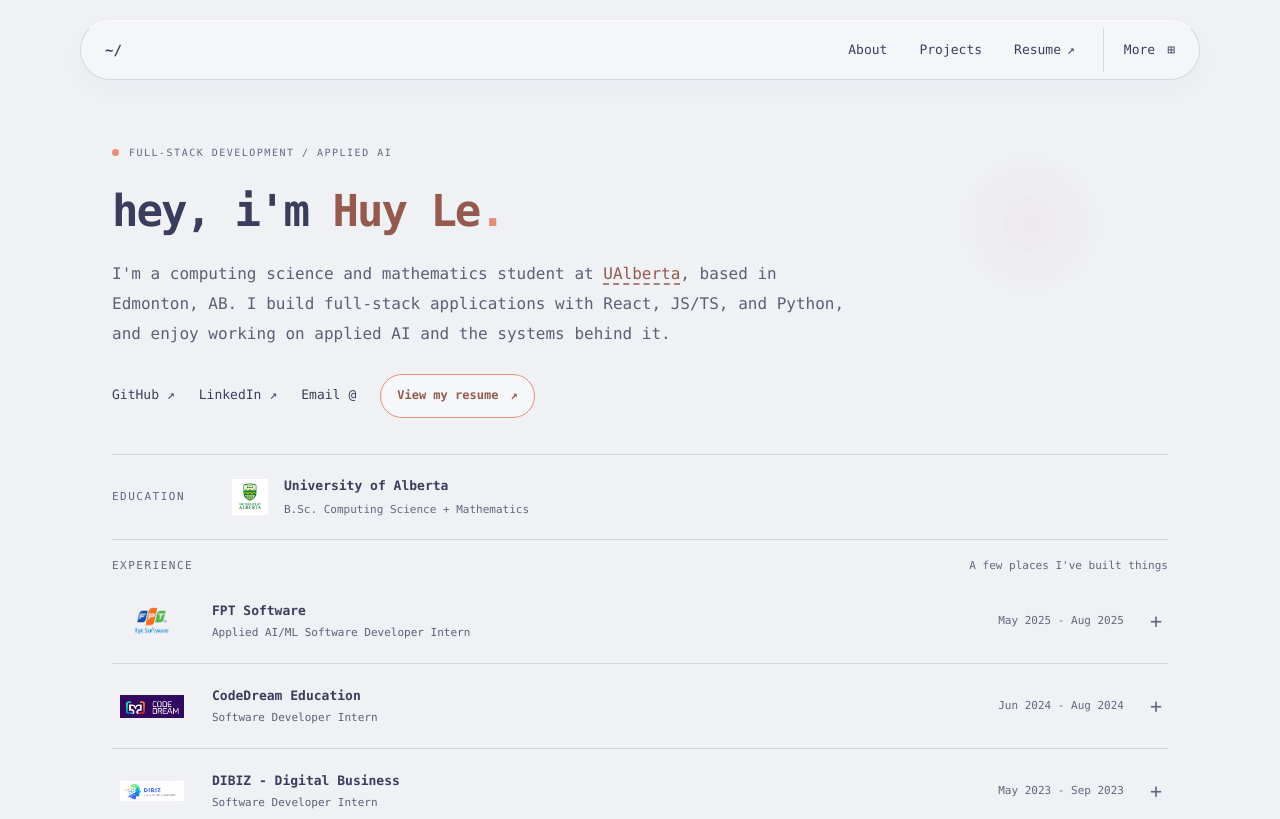
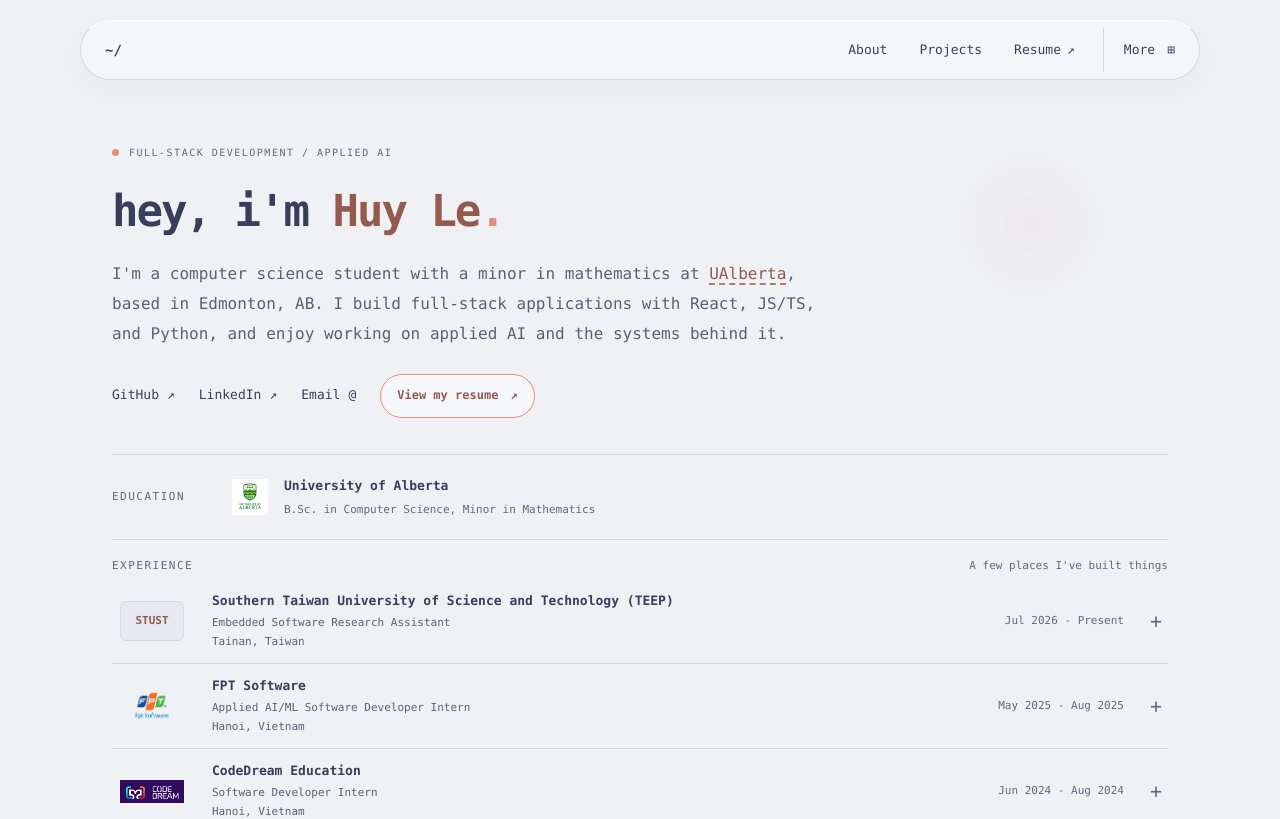
Before and after one commit to giahuyyle/portfolio, a React (Vite) app: page / in a window 1280 px wide. Shown: the top 819 px of the page. Built offline with nearby package versions, Linux system fonts and the light colour scheme; the HTML template or start-up script is replaced by a standard one.

Commit message:
feat(profile): add STUST experience and education history

```diff
--- /dev/null
+++ b/src/components/Education.tsx
@@ -0,0 +1,14 @@
+import { universityEducation } from "../data/education";
+
+export default function Education() {
+    return (
+        <div className="education-line">
+            <span className="small-label">Education</span>
+            <img src={universityEducation.logoSrc} alt="" width="36" height="36" />
+            <div className="od-field">
+                <b>{universityEducation.institution}</b>
+                <span>{universityEducation.program}</span>
+            </div>
+        </div>
+    );
+}
--- a/src/components/ExperiencePreview.tsx
+++ b/src/components/ExperiencePreview.tsx
@@ -1,46 +1,38 @@
 import { experienceItems } from "../data/experience";
-
-export function Education() {
-    const education = experienceItems[0];
-    return (
-        <div className="education-line">
-            <span className="small-label">Education</span>
-            <img src={education.logoSrc} alt="" width="36" height="36" />
-            <div className="od-field">
-                <b>{education.company}</b>
-                <span>B.Sc. Computing Science + Mathematics</span>
-            </div>
-        </div>
-    );
-}
 
 export default function ExperiencePreview() {
     return (
         <div className="experience-list">
-            {experienceItems.filter((item) => item.id !== "ualberta").map((item) => {
-                const [role, dates] = item.detail.split(" | ");
-                return (
+            {experienceItems.map((item) => (
                 <details className="experience-item" key={item.id}>
                     <summary>
-                            <span className="company-logo">
+                        <span className="company-logo" aria-hidden="true">
+                            {item.logoSrc ? (
                                 <img src={item.logoSrc} alt="" />
+                            ) : (
+                                <span className="company-initials">{item.logoLabel}</span>
+                            )}
                         </span>
                         <span className="od-field">
                             <b>{item.company}</b>
-                                <span className="muted">{role}</span>
+                            <span className="muted">{item.role}</span>
+                            <span className="muted">{item.location}</span>
                         </span>
-                            <span className="experience-date">{dates}</span>
+                        <span className="experience-date">{item.dates}</span>
                         <span className="experience-expand" aria-hidden="true">+</span>
                     </summary>
                     <div className="experience-copy">
-                            <p>{item.preview.note}</p>
+                        {item.achievements.map((achievement) => (
+                            <p key={achievement}>{achievement}</p>
+                        ))}
+                        {item.websiteUrl && (
                             <p>
                                 <a href={item.websiteUrl} target="_blank" rel="noreferrer">Visit {item.company} ↗</a>
                             </p>
+                        )}
                     </div>
                 </details>
-                );
-            })}
+            ))}
         </div>
     );
 }
--- /dev/null
+++ b/src/data/education.ts
@@ -0,0 +1,26 @@
+export type EducationItem = {
+    id: string;
+    institution: string;
+    program?: string;
+    dates: string;
+    expectedGraduation?: string;
+    logoSrc?: string;
+};
+
+export const universityEducation: EducationItem = {
+    id: "ualberta",
+    institution: "University of Alberta",
+    program: "B.Sc. in Computer Science, Minor in Mathematics",
+    dates: "September 2023 - Present",
+    expectedGraduation: "December 2027",
+    logoSrc: "/image/ualberta-logo.png",
+};
+
+export const educationItems: EducationItem[] = [
+    universityEducation,
+    {
+        id: "hanoi-amsterdam",
+        institution: "Hanoi-Amsterdam High School for the Gifted",
+        dates: "2020 - 2023",
+    },
+];
--- a/src/data/experience.ts
+++ b/src/data/experience.ts
@@ -1,130 +1,65 @@
-export type ExperiencePreviewData = {
-    activeFile: string;
-    codeLines: string[];
-    fileTree: string[];
-    metrics: string[];
-    note: string;
-    title: string;
-};
-
 export type ExperienceItem = {
+    id: string;
     company: string;
-    detail: string;
-    id: string;
+    role: string;
+    dates: string;
+    location: string;
+    achievements: string[];
     logoLabel: string;
     logoSrc?: string;
-    preview: ExperiencePreviewData;
-    websiteUrl: string;
+    websiteUrl?: string;
 };
 
 export const experienceItems: ExperienceItem[] = [
     {
-        id: "ualberta",
-        company: "University of Alberta",
-        detail: "B.Sc. Computing Science + Mathematics | Sep 2023 - Present",
-        logoLabel: "UA",
-        logoSrc: "/image/ualberta-logo.png",
-        websiteUrl: "https://www.ualberta.ca/",
-        preview: {
-            activeFile: "degree.md",
-            codeLines: [
-                "program: Bachelor of Science",
-                "majors: Computing Science, Mathematics",
-                "timeline: September 2023 - Present",
-                "focus: algorithms, systems, software engineering, AI",
-            ],
-            fileTree: ["degree.md", "courses.ts", "campus-notes.md"],
-            metrics: [
-                "Computing Science",
-                "Mathematics",
-                "Sep 2023 - Present",
-            ],
-            note: "Academic work centered on the theory and practice behind reliable software: data structures, systems thinking, mathematical reasoning, and applied computing.",
-            title: "university-of-alberta",
-        },
+        id: "stust",
+        company: "Southern Taiwan University of Science and Technology (TEEP)",
+        role: "Embedded Software Research Assistant",
+        dates: "Jul 2026 - Present",
+        location: "Tainan, Taiwan",
+        logoLabel: "STUST",
+        achievements: [
+            "Designed a CAN-based instruction protocol using SAE J1939 conventions to configure an STM32 pattern generator, and developed Python tooling to encode and transmit command frames through the TSMaster interface.",
+            "Built a signal-configuration UI that converts engineer-selected values into encoded command payloads, applying signal scaling, byte ordering, and range validation for 179 unique SPNs to configure the device without modifying firmware.",
+        ],
     },
     {
         id: "fpt-software",
         company: "FPT Software",
-        detail: "Applied AI/ML Software Developer Intern | May 2025 - Aug 2025",
+        role: "Applied AI/ML Software Developer Intern",
+        dates: "May 2025 - Aug 2025",
+        location: "Hanoi, Vietnam",
         logoLabel: "FPT",
         logoSrc: "/image/FPT_Software_Logo.png",
         websiteUrl: "https://www.fpt-software.com/",
-        preview: {
-            activeFile: "mcp-streaming-server.ts",
-            codeLines: [
-                "role: Applied AI/ML Software Developer Intern",
-                "company: FPT Software",
-                "timeline: May 2025 - August 2025",
-                "stack: OpenAI, LangChain, ChromaDB, MCP, Docker",
-                "shipped: streamable HTTP MCP server (-35% RAG latency)",
-                "shipped: LangChain + ChromaDB pipeline (+42% throughput)",
-                "shipped: GraphRAG retrieval (+18% precision vs baseline)",
-            ],
-            fileTree: [
-                "mcp-streaming-server.ts",
-                "vector-pipeline.py",
-                "graphrag-retrieval.md",
-            ],
-            metrics: ["Applied AI/ML", "RAG systems", "Summer 2025"],
-            note: "Built production AI infrastructure for OpenAI-powered chatbots: a streamable HTTP MCP server cutting RAG response latency by 35%, an optimized LangChain + ChromaDB vector pipeline lifting query throughput 42%, and a GraphRAG-based retrieval system improving answer precision 18% over standard RAG.",
-            title: "fpt-software",
-        },
+        achievements: [
+            "Built production AI infrastructure for OpenAI-powered chatbots: a streamable HTTP MCP server cutting RAG response latency by 35%, an optimized LangChain + ChromaDB vector pipeline lifting query throughput 42%, and a GraphRAG-based retrieval system improving answer precision 18% over standard RAG.",
+        ],
     },
     {
         id: "codedream",
         company: "CodeDream Education",
-        detail: "Software Developer Intern | Jun 2024 - Aug 2024",
+        role: "Software Developer Intern",
+        dates: "Jun 2024 - Aug 2024",
+        location: "Hanoi, Vietnam",
         logoLabel: "CD",
         logoSrc: "/image/codedream-logo.png",
         websiteUrl: "https://codedream.edu.vn/",
-        preview: {
-            activeFile: "admin-dashboard.tsx",
-            codeLines: [
-                "role: Software Developer Intern",
-                "company: CodeDream Education",
-                "timeline: June 2024 - August 2024",
-                "stack: React, TypeScript, FastAPI, Python, Flask, pytest, PHP",
-                "shipped: full-stack admin dashboard (50+ classes, 4+ centers)",
-                "shipped: refactored CDOJ judge (-20% submission/grading latency, 400+ students)",
-                "shipped: CodeLlama AI-code detection classifier (Flask REST)",
-            ],
-            fileTree: [
-                "admin-dashboard.tsx",
-                "cdoj-judge.php",
-                "ai-code-detector.py",
-            ],
-            metrics: ["Full-stack", "EdTech", "Summer 2024"],
-            note: "Shipped three systems for a 400+ student programming education platform: a React + FastAPI admin dashboard streamlining operations across 4+ centers, a refactored PHP online judge (CDOJ) with pytest-based test coverage cutting submission and grading latency by 20%, and a fine-tuned CodeLlama classifier detecting AI-generated submissions served behind a Flask REST endpoint.",
-            title: "codedream-education",
-        },
+        achievements: [
+            "Shipped three systems for a 400+ student programming education platform: a React + FastAPI admin dashboard streamlining operations across 4+ centers, a refactored PHP online judge (CDOJ) with pytest-based test coverage cutting submission and grading latency by 20%, and a fine-tuned CodeLlama classifier detecting AI-generated submissions served behind a Flask REST endpoint.",
+        ],
     },
     {
         id: "dibiz",
         company: "DIBIZ - Digital Business",
-        detail: "Software Developer Intern | May 2023 - Sep 2023",
+        role: "Software Developer Intern",
+        dates: "May 2023 - Sep 2023",
+        location: "Hanoi, Vietnam",
         logoLabel: "DB",
         logoSrc: "/image/dibiz-logo.png",
         websiteUrl: "https://www.dibiz.com/",
-        preview: {
-            activeFile: "rabbitmq-consumer.py",
-            codeLines: [
-                "role: Software Developer Intern",
-                "company: DIBIZ - Digital Business",
-                "timeline: May 2023 - September 2023",
-                "stack: Python, RabbitMQ, REST APIs, embeddings",
-                "shipped: RabbitMQ batch consumer (-15% processing time, 500K customers/day)",
-                "shipped: 10+ RESTful API endpoints",
-                "shipped: embedding-based user preference scoring pipeline",
-            ],
-            fileTree: [
-                "rabbitmq-consumer.py",
-                "api-endpoints.py",
-                "preference-pipeline.py",
-            ],
-            metrics: ["Backend engineering", "Streaming data", "Summer 2023"],
-            note: "Built data infrastructure for a customer engagement platform: redesigned batch consumer logic for a daily RabbitMQ stream serving 500,000 customers (cutting processing time 15%), and shipped 10+ RESTful API endpoints plus an embedding-based user preference scoring pipeline powering personalized promotions for daily active users.",
-            title: "dibiz-digital-business",
-        },
+        achievements: [
+            "Built data infrastructure for a customer engagement platform: redesigned batch consumer logic for a daily RabbitMQ stream serving 500,000 customers (cutting processing time 15%), and shipped 10+ RESTful API endpoints plus an embedding-based user preference scoring pipeline powering personalized promotions for daily active users.",
+        ],
     },
 ];
--- a/src/index.css
+++ b/src/index.css
@@ -318,7 +318,10 @@ h3 {
     width:54px
 }
 .experience-item .od-field {
-    --od-gap:0px
+    --od-gap: 0px;
+    flex: 1;
+    min-width: 0;
+    overflow-wrap: anywhere;
 }
 .experience-item .od-field b {
     font-size:13px
@@ -333,6 +336,7 @@ h3 {
     white-space:nowrap
 }
 .experience-expand {
+    flex: none;
     font-size:20px;
     color:var(--hero-soft);
     width:24px;
@@ -1263,3 +1267,26 @@ main { min-height: 65vh; }
 @media (prefers-reduced-motion: reduce) { *, *::before, *::after { animation: none !important; transition: none !important; } }
 
 body:has(dialog[open]) { overflow: hidden; }
+
+.company-initials {
+    display: grid;
+    place-items: center;
+    width: 64px;
+    max-width: 100%;
+    min-height: 40px;
+    padding: 4px;
+    border: 1px solid var(--hero-border);
+    border-radius: 6px;
+    background: var(--hero-panel);
+    color: var(--hero-accent-text);
+    font-size: 11px;
+    font-weight: 600;
+}
+.education-history {
+    display: grid;
+    gap: 24px;
+}
+.education-history p {
+    font-size: 12px;
+    overflow-wrap: anywhere;
+}
--- a/src/pages/About.tsx
+++ b/src/pages/About.tsx
@@ -1,5 +1,6 @@
 import ExperiencePreview from "../components/ExperiencePreview";
 import SocialLinks from "../components/SocialLinks";
+import { educationItems } from "../data/education";
 import { resumeHref } from "../data/navigation";
 
 export default function About() {
@@ -16,7 +17,7 @@ export default function About() {
                 </figure>
                 <div className="about-copy od-stack">
                     <h2>A little more than<br />what&apos;s on my resume.</h2>
-                    <p>Hey! I&apos;m Huy Le, a computing science and mathematics student based in Edmonton, Alberta. I enjoy building polished interfaces, practical tools, and systems that feel fast, readable, and calm to use.</p>
+                    <p>Hey! I&apos;m Huy Le, a computer science student with a minor in mathematics based in Edmonton, Alberta. I enjoy building polished interfaces, practical tools, and systems that feel fast, readable, and calm to use.</p>
                     <p>Most of my work sits around full-stack web development, applied AI/ML, and product-minded engineering. I like turning rough ideas into clean, useful software.</p>
                     <p>Outside of school and coding, I like football, I follow Chelsea FC, and I enjoy spending time in the gym.</p>
                     <SocialLinks />
@@ -25,9 +26,18 @@ export default function About() {
             <div className="about-bottom">
                 <div>
                     <p className="section-path">01 / Education</p>
-                    <h2>University of Alberta</h2>
-                    <p>B.Sc. Computing Science + Mathematics</p>
-                    <p className="small muted">September 2023 - Present</p>
+                    <div className="education-history">
+                        {educationItems.map((education) => (
+                            <div key={education.id}>
+                                <h2>{education.institution}</h2>
+                                {education.program && <p>{education.program}</p>}
+                                <p className="small muted">{education.dates}</p>
+                                {education.expectedGraduation && (
+                                    <p className="small muted">Expected graduation: {education.expectedGraduation}</p>
+                                )}
+                            </div>
+                        ))}
+                    </div>
                 </div>
                 <div>
                     <p className="section-path">02 / Outside the editor</p>
--- a/src/sections/Hero.tsx
+++ b/src/sections/Hero.tsx
@@ -1,4 +1,5 @@
-import ExperiencePreview, { Education } from "../components/ExperiencePreview";
+import Education from "../components/Education";
+import ExperiencePreview from "../components/ExperiencePreview";
 import SocialLinks from "../components/SocialLinks";
 import { resumeHref } from "../data/navigation";
 
@@ -10,7 +11,7 @@ export default function Hero() {
             <h1 tabIndex={-1}>hey, i&apos;m <span className="accent">Huy Le</span>
                 <span className="hero-period">.</span>
             </h1>
-            <p className="hero-copy">I&apos;m a computing science and mathematics student at <a className="inline-link" href="https://www.ualberta.ca/" target="_blank" rel="noreferrer">UAlberta</a>, based in Edmonton, AB. I build full-stack applications with React, JS/TS, and Python, and enjoy working on applied AI and the systems behind it.</p>
+            <p className="hero-copy">I&apos;m a computer science student with a minor in mathematics at <a className="inline-link" href="https://www.ualberta.ca/" target="_blank" rel="noreferrer">UAlberta</a>, based in Edmonton, AB. I build full-stack applications with React, JS/TS, and Python, and enjoy working on applied AI and the systems behind it.</p>
             <div className="hero-actions">
                 <SocialLinks />
                 <a className="pill-button" href={resumeHref} target="_blank" rel="noreferrer">View my resume <span aria-hidden="true">↗</span>
```
Lines whose indentation alone changed are shown as unchanged.
